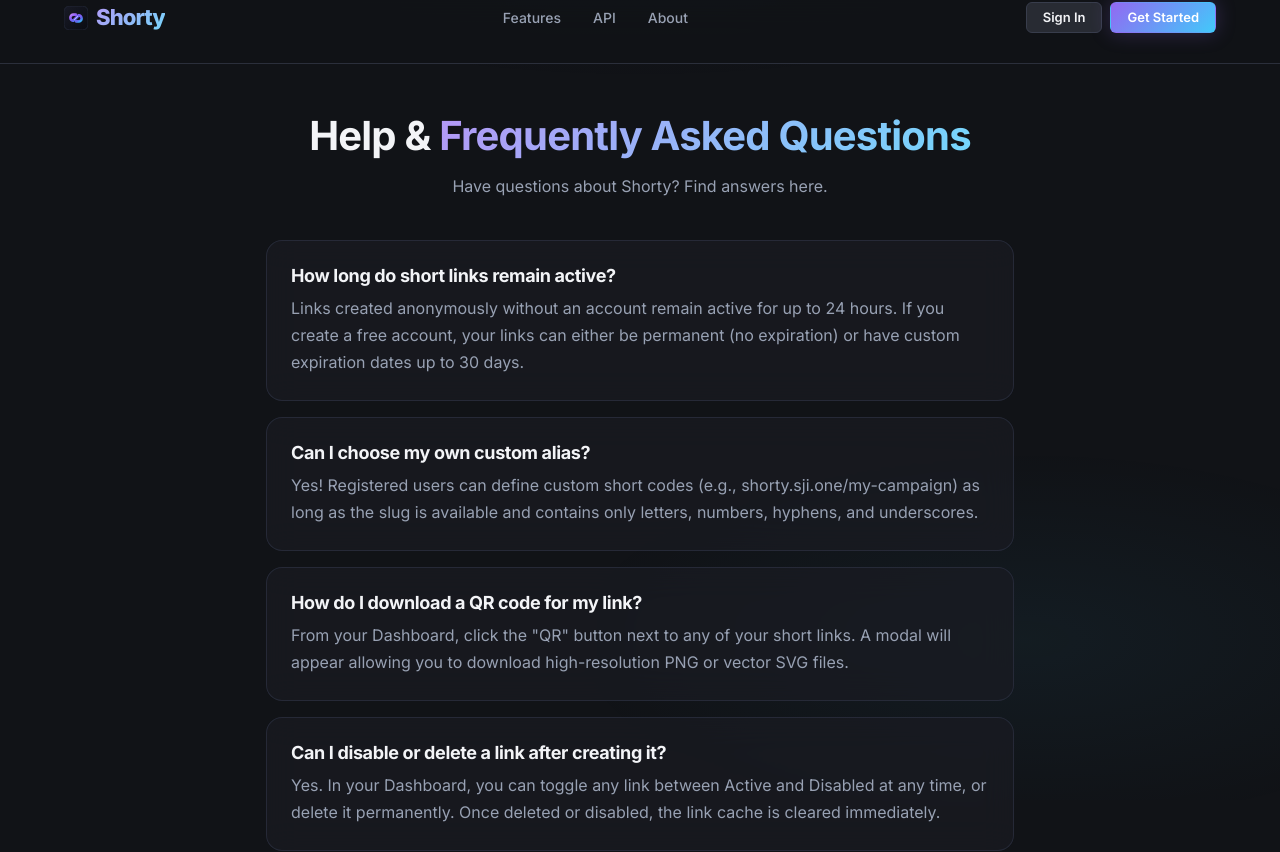
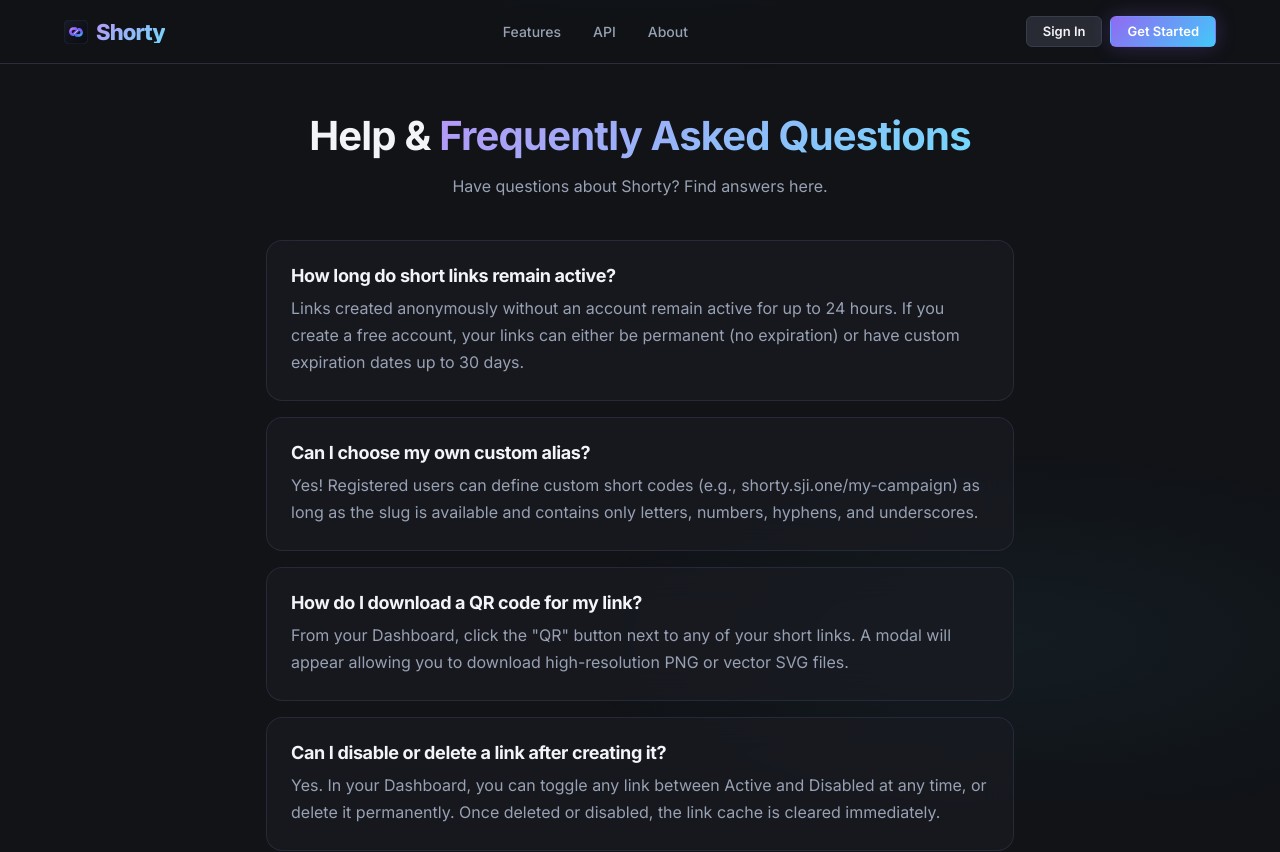
Before and after one commit to 23amtics399/Shorty, a Next.js app: page /help in a window 1280 px wide. Shown: the top 852 px of the page. Built offline with nearby package versions, Linux system fonts and the light colour scheme; no server answers.

Commit message:
fix(ui): vertically center navigation container, logo, and links in header

```diff
--- a/src/app/globals.css
+++ b/src/app/globals.css
@@ -402,6 +402,12 @@
   border-bottom: 1px solid var(--border-subtle);
   backdrop-filter: blur(20px);
   -webkit-backdrop-filter: blur(20px);
+  display: flex;
+  align-items: center;
+}
+
+.nav .container {
+  height: 100%;
 }
 
 .nav-inner {
@@ -420,6 +426,7 @@
   font-weight: 800;
   letter-spacing: -0.04em;
   text-decoration: none;
+  line-height: 1;
 }
 
 .nav-logo span {
@@ -434,6 +441,8 @@
   align-items: center;
   gap: var(--space-2);
   list-style: none;
+  margin: 0;
+  padding: 0;
 }
 
 .nav-link {
```
